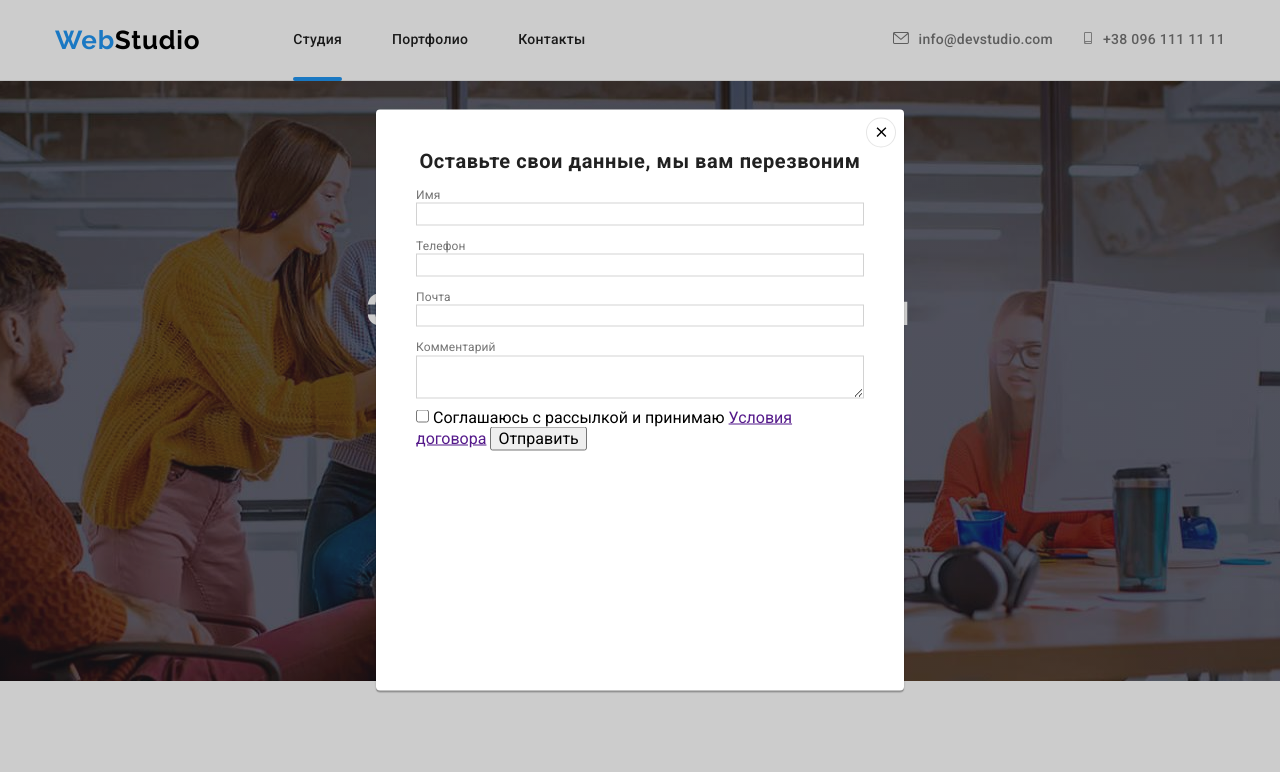
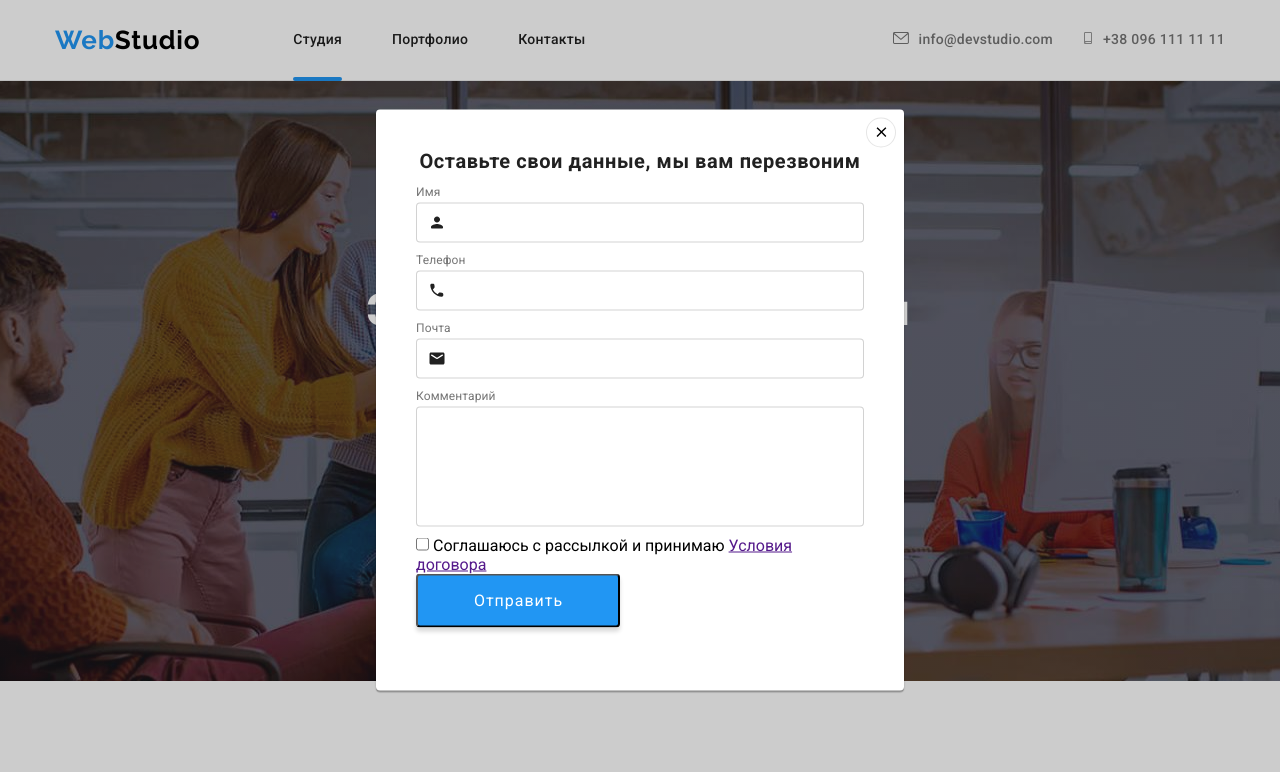
Before and after one commit to SergDeikun/goit-markup-hw-06, a plain HTML site: page index.html in a window 1280 px wide. Both pictures are taken after a click on the button "Заказать услугу". Shown: the top 772 px of the page. Drawn offline with nearby package versions, Linux system fonts and the light colour scheme.

Commit message:
фокусы на инпутах модалки

```diff
--- a/css/style.css
+++ b/css/style.css
@@ -271,9 +271,6 @@ fill: #757575;
     background-color: var(--hover-color);
 }
 
-.hero-btn:active, .hero-btn:focus {
-    outline: none;
-}
 
 /* ABOUT*/
 
@@ -887,6 +884,10 @@ margin-bottom: 0;
     justify-content: center;
 }
 
+.modal-close-icon:focus {
+    fiil: var(--hover-color);
+}
+
 .is-hidden {
     visibility: hidden;
     opacity: 0;
@@ -914,11 +915,28 @@ margin-bottom: 0;
     display: flex;
     margin-bottom: 10px;
     flex-direction: column;
-
 }
 
 .form-input {
+    width: 100%;
     border: 1px solid rgba(33, 33, 33, 0.2);
+    border-radius: 4px;
+    height: 40px;
+    padding-left: 42px;
+}
+
+.form-icon {
+    fill: #212121;
+}
+
+.form-input:focus {
+    border-color: var(--hover-color);
+    outline: none;
+}
+
+.form-input:focus .form-icon {
+    fill: var(--hover-color);
+    /* fill: var(--hover-color); */
 }
 
 .form-text-input {
@@ -928,11 +946,58 @@ margin-bottom: 0;
     letter-spacing: 0.01em;
     color: #757575;
     margin-bottom: 4px;
+
 }
 
+.form-comment {
+    resize: none;
+    width: 100%;
+    height: 120px;
+    border: 1px solid rgba(33, 33, 33, 0.2);
+    border-radius: 4px;
+    padding: 12px 16px;
+}
 
+.form-comment::placeholder {
+    font-weight: normal;
+    font-size: 12px;
+    line-height: 1.17;
+    letter-spacing: 0.01em;
+    color: rgba(117, 117, 117, 0.5);
+    margin-left: 16px;
+}
 
+.form-comment:focus {
+    border-color: var(--hover-color);
+    outline: none;
+}
+
+.form-input-wrap {
+    width: 100%;
+    position: relative;
+}
+
+.form-icon {
+    position: absolute;
+    left: 12px;
+    top: 50%;
+    transform: translateY(-50%);
+}
+
+.form-agreement {
+    margin-bottom: 30px;
+}
 
 .form-submit-btn {
-
+padding: 10px 55px 10px 56px;
+background: #2196F3;
+box-shadow: 0px 4px 4px rgba(0, 0, 0, 0.15);
+border-radius: 4px;
+font-size: 16px;
+line-height: 1.88;
+display: flex;
+align-items: center;
+text-align: center;
+letter-spacing: 0.06em;
+color: #FFFFFF;
 }
--- a/index.html
+++ b/index.html
@@ -465,35 +465,50 @@
             <form action="#" class="form">
                 <p class="form-title">Оставьте свои данные, мы вам перезвоним</p>
                 <div class="form-group">
-                    <label for="name">
-                        <span class="form-text-input">Имя</span>
+                    <label for="name" class="form-text-input">
+                        Имя
                     </label>
-                    <input type="text" name="name" id="name" class="form-input" >
+                    <span class="form-input-wrap">
+                        <svg class="form-icon" width="18" height="18">
+                            <use href="./images/icons.svg#icon-person-form"></use>
+                        </svg>
+                        <input type="text" name="name" id="name" class="form-input" >
+                    </span>
                 </div>
                 <div class="form-group">
-                    <label for="tel">
-                        <span class="form-text-input">Телефон</span>
+                    <label for="tel" class="form-text-input">
+                        Телефон
                     </label>
-                    <input type="tel" name="tel" id="tel" class="form-input">
+                    <span class="form-input-wrap">
+                        <svg class="form-icon" width="18" height="18">
+                            <use href="./images/icons.svg#icon-phone-form"></use>
+                        </svg>
+                        <input type="tel" name="tel" id="tel" class="form-input">
+                    </span>
                 </div>
                 <div class="form-group">
-                    <label for="mail">
-                        <span class="form-text-input">Почта</span>
+                    <label for="mail" class="form-text-input">
+                        Почта
                     </label>
-                    <input type="email" name="mail" id="mail" class="form-input" >
+                    <span class="form-input-wrap">
+                        <svg class="form-icon" width="18" height="18">
+                            <use href="./images/icons.svg#icon-email-form"></use>
+                        </svg>
+                        <input type="email" name="mail" id="mail" class="form-input" >
+                    </span>
                 </div>
                 <div class="form-group">
-                    <label for="comment">
-                        <span class="form-text-input">Комментарий</span>
+                    <label for="comment" class="form-text-input">
+                    Комментарий
                     </label>
-                    <textarea class="form-input"
+                    <textarea class="form-comment"
                         name="comment"
                         id="comment"
                         placeholder="Введите текст" >
                     </textarea>
                 </div>
                 <input type="checkbox" name="agreement" id="agreement">
-                <label for="agreement">Соглашаюсь с рассылкой и принимаю <a href="">Условия договора</a></label>
+                <label for="agreement" class="form-agreement">Соглашаюсь с рассылкой и принимаю <a href="">Условия договора</a></label>
 
                 <button type="submit" class="form-submit-btn">Отправить</button>
             </form>
```
